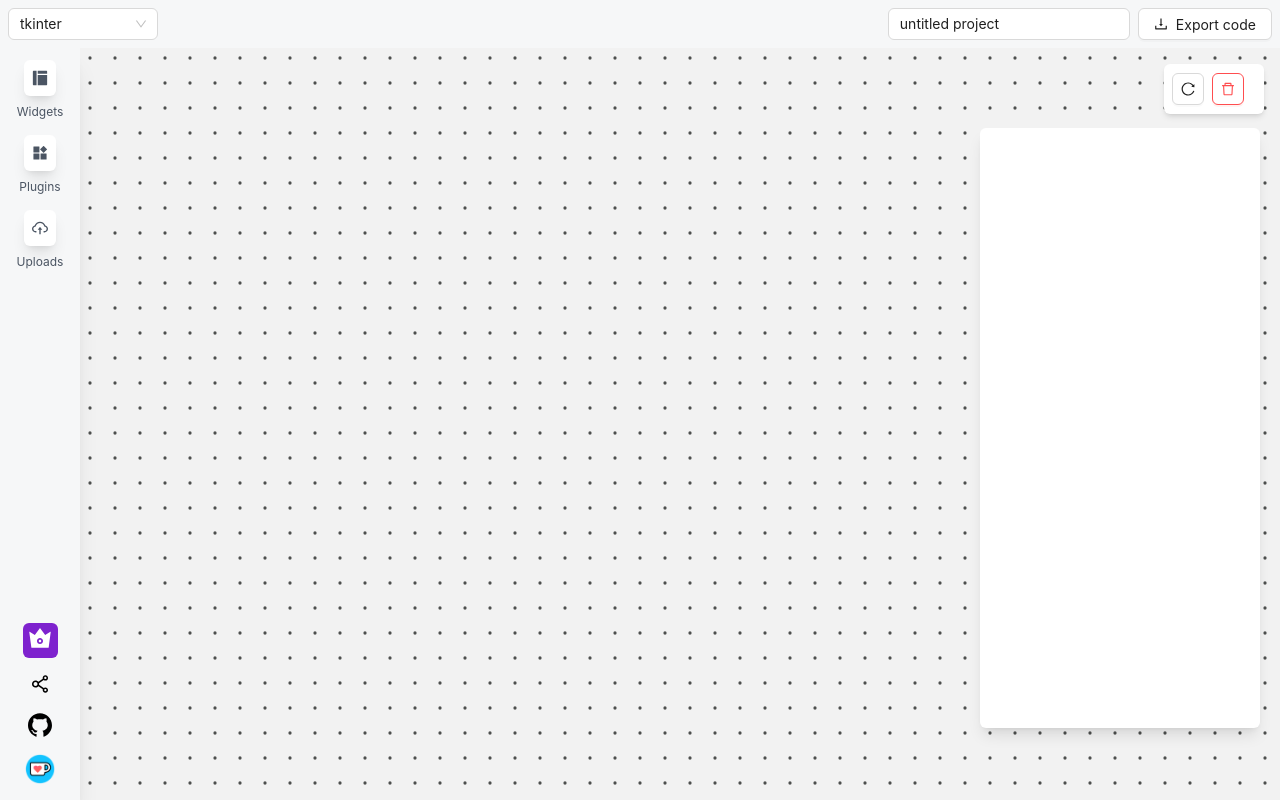
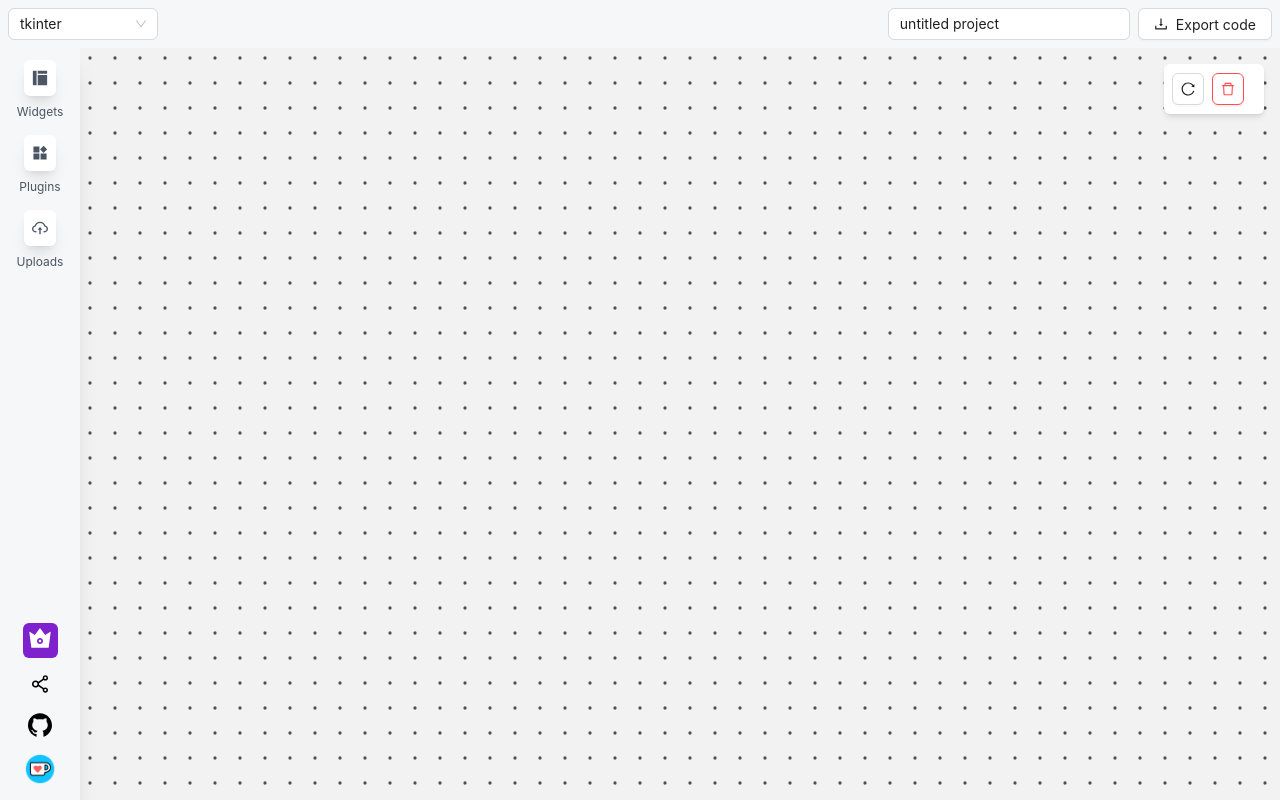
Before and after one commit to PaulleDemon/PyUIBuilder, a React (Create React App) app: page / in a window 1280 px wide. Built offline with nearby package versions, Linux system fonts and the light colour scheme.

Commit message:
fixed toolbar animation

```diff
--- a/src/canvas/canvas.js
+++ b/src/canvas/canvas.js
@@ -77,7 +77,7 @@ class Canvas extends React.Component {
             contextMenuItems: [],
             selectedWidget: null,
 
-            toolbarOpen: true,
+            toolbarOpen: false,
             toolbarAttrs: null
         }
 
@@ -240,7 +240,8 @@ class Canvas extends React.Component {
                     // console.log("selected widget", selectedWidget.getToolbarAttrs(), selectedWidget, this.state.selectedWidget)
                     this.setState({
                         selectedWidget: selectedWidget,
-                        toolbarAttrs: selectedWidget.getToolbarAttrs()
+                        toolbarAttrs: selectedWidget.getToolbarAttrs(),
+                        toolbarOpen: true
                     })
 
 
@@ -271,7 +272,7 @@ class Canvas extends React.Component {
 
             this.setState({
                 contextMenuItems: [],
-                toolbarOpen: true
+                // toolbarOpen: true
             })
             // this.setState({
             //     showContextMenu: false
@@ -538,7 +539,7 @@ class Canvas extends React.Component {
         this.setState({
             selectedWidget: null,
             toolbarAttrs: null,
-            // toolbarOpen:
+            toolbarOpen: false
         })
 
     }
@@ -649,6 +650,7 @@ class Canvas extends React.Component {
       handleDropEvent = (e, draggedElement, widgetClass = null) => {
 
         e.preventDefault()
+        console.log("Drop event")
 
         this.setState({ isWidgetDragging: false })
 
@@ -1043,7 +1045,7 @@ class Canvas extends React.Component {
     render() {
 
         return (
-            <div className="tw-relative tw-flex tw-w-full tw-h-full tw-max-h-[100vh]">
+            <div className="tw-relative tw-overflow-hidden tw-flex tw-w-full tw-h-full tw-max-h-[100vh]">
 
                 <div className="tw-absolute tw-p-2 tw-bg-white tw-z-10 tw-min-w-[100px] tw-h-[50px] tw-gap-2
                                     tw-top-4 tw-place-items-center tw-right-4 tw-shadow-md tw-rounded-md tw-flex">
--- a/src/canvas/toolbar.js
+++ b/src/canvas/toolbar.js
@@ -282,10 +282,15 @@ const CanvasToolBar = memo(({ isOpen, widgetType, attrs = {} }) => {
 
     return (
         <div
-            className={`tw-absolute tw-top-20 tw-right-5 tw-bg-white ${toolbarOpen ? "tw-w-[280px]" : "tw-w-0"
-                } tw-px-3 tw-p-2 tw-h-[600px] tw-rounded-md tw-z-[1000] tw-shadow-lg
-                             tw-transition-transform tw-duration-75 tw-overflow-x-hidden
-                             tw-flex tw-flex-col tw-gap-2 tw-overflow-y-auto`}
+            className={`tw-absolute tw-top-20 tw-right-5 tw-bg-white
+                ${toolbarOpen ? "tw-translate-x-0" : "tw-translate-x-full"}
+                tw-w-[280px] tw-px-3 tw-p-2 tw-h-[600px] tw-rounded-md tw-z-[1000] tw-shadow-lg
+                tw-transition-transform tw-duration-[0.3s] tw-overflow-x-hidden
+                tw-flex tw-flex-col tw-gap-2 tw-overflow-y-auto`}
+
+                style={{
+                    transform: toolbarOpen ? "translateX(0)" : "translateX(calc(100% + 50px))"
+                }}
         >
             <h3 className="tw-text-lg tw-text-center">
                 {capitalize(`${widgetType || ""}`).replace(/_/g, " ")}
--- a/src/components/cards.js
+++ b/src/components/cards.js
@@ -29,7 +29,7 @@ export function SidebarWidgetCard({ name, img, url, license, widgetClass, innerR
             <DraggableWrapper data-container={"sidebar"}
                                 dragElementType={widgetClass.widgetType}
                                 dragWidgetClass={widgetClass}
-                                className="tw-cursor-pointer tw-w-fit tw-h-fit">
+                                className="tw-cursor-pointer tw-w-fit tw-bg-white tw-h-fit">
 
                 <div ref={innerRef} className="tw-select-none  tw-h-[200px] tw-w-[230px] tw-flex tw-flex-col
                                                 tw-rounded-md tw-overflow-hidden
--- a/src/components/draggable/droppable.js
+++ b/src/components/draggable/droppable.js
@@ -17,6 +17,8 @@ const DroppableWrapper = memo(({onDrop, droppableTags={}, ...props}) => {
 
 
     const handleDragEnter = (e) => {
+
+        console.log("Drag enter")
 
         if (!draggedElement || !draggedElement.getAttribute("data-drag-start-within")){
             // if the drag is starting from outside (eg: file drop) or if drag doesn't exist
--- a/src/components/modals.js
+++ b/src/components/modals.js
@@ -18,7 +18,9 @@ export const ButtonModal = ({ message, title, okText="OK", onOk, onCancel, okBut
         setIsModalOpen(true)
     }
 
-    const handleOk = () => {
+    const handleOk = (e) => {
+        e.stopPropagation()
+
         setIsModalOpen(false)
         if (onOk){
             onOk()
```
Also changed, not shown: 2 other files (tests, documents, lock files or other folders).
